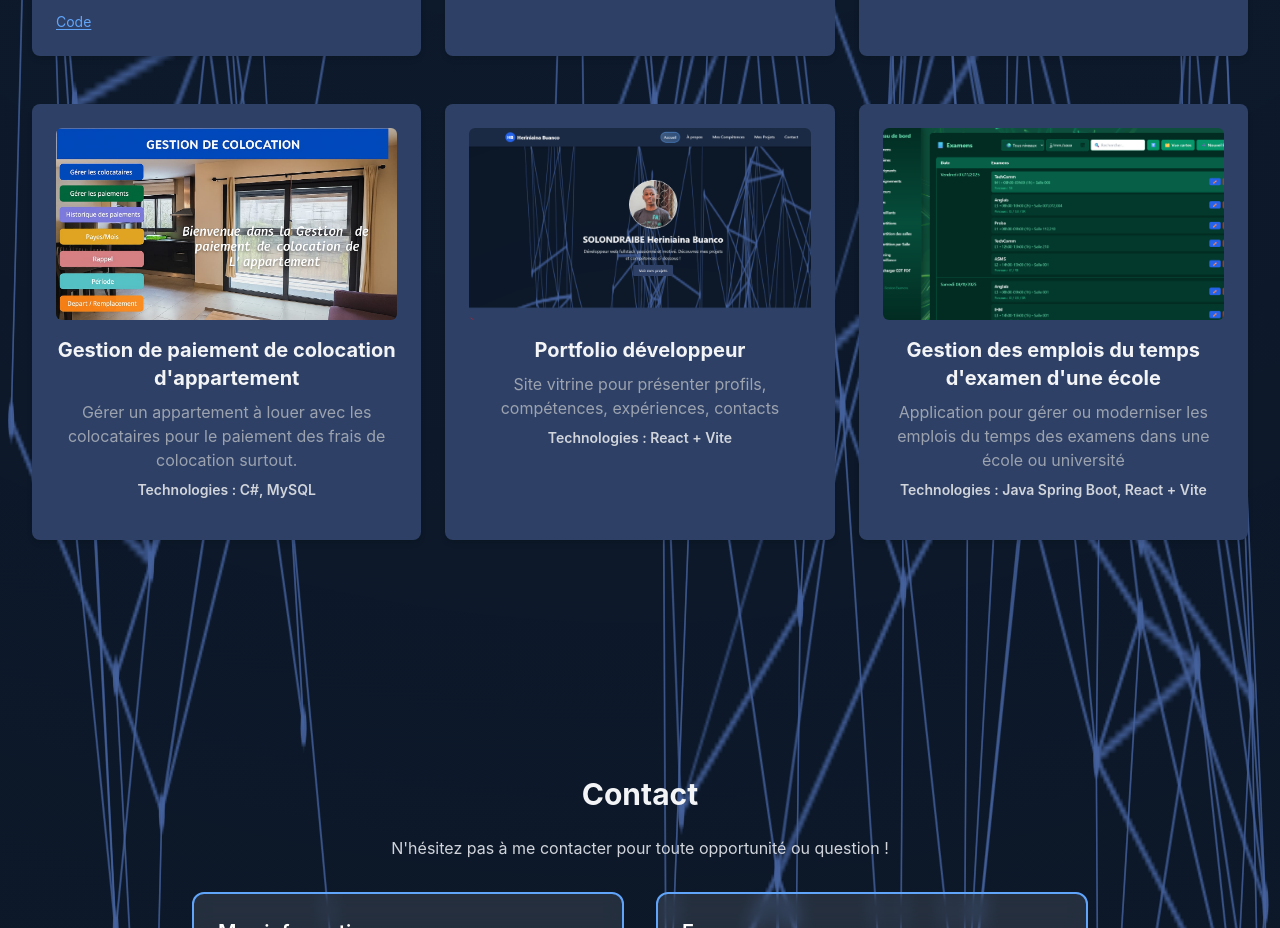
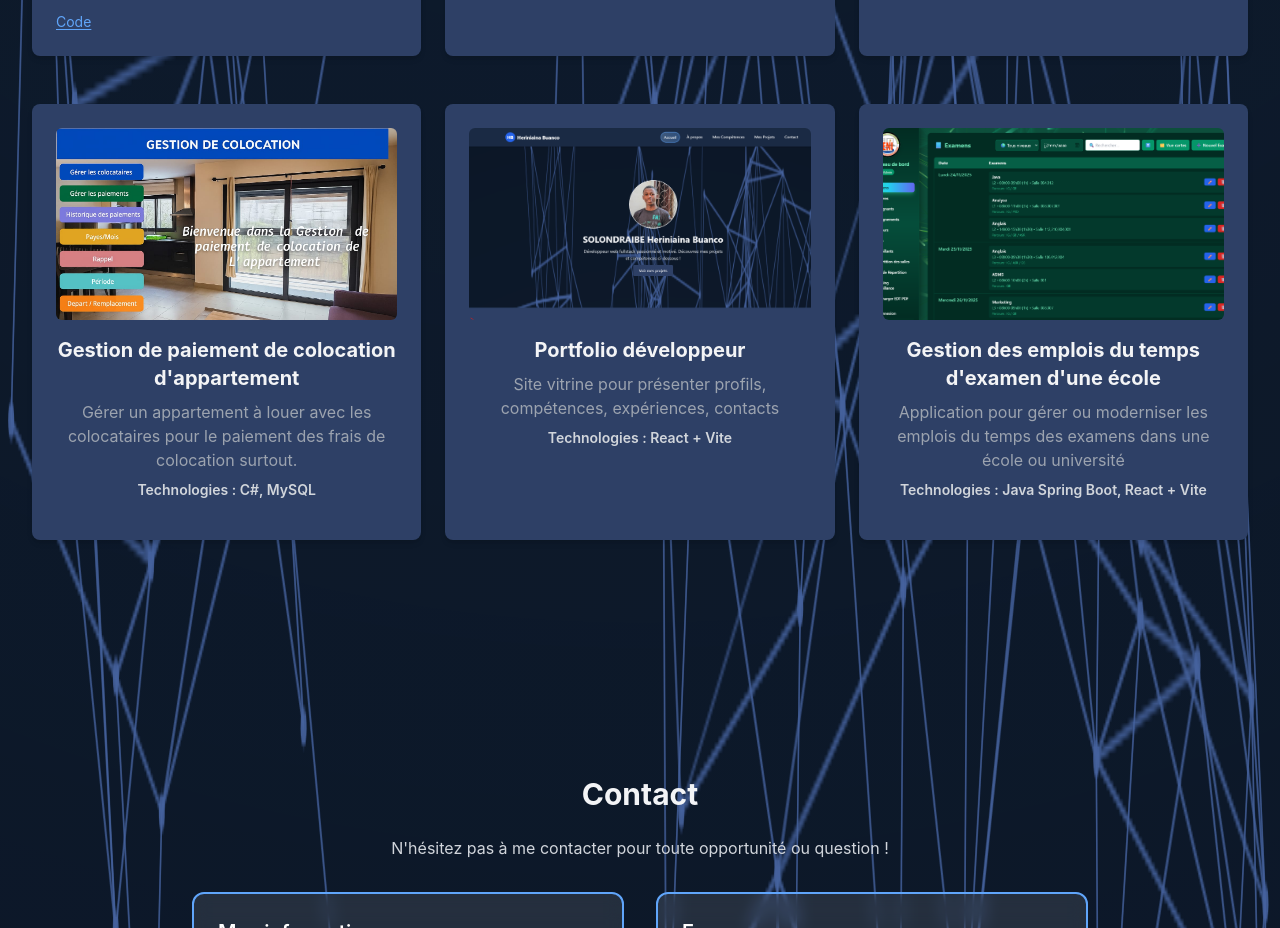
Before and after one commit to jonasman18/hb-portfolio, a React (Vite) app: page / in a window 1280 px wide. Shown: the part 3360-4288 px from the top of the page. Built offline with nearby package versions, Linux system fonts and the light colour scheme.

Commit message:
Portfolio

```diff
--- a/src/pages/Projects.tsx
+++ b/src/pages/Projects.tsx
@@ -37,7 +37,7 @@ const Projects = () => {
       title: 'Gestion des emplois du temps d\'examen d\'une école',
       description: 'Application pour gérer ou moderniser les emplois du temps des examens dans une école ou université ',
       technologies: 'Java Spring Boot, React + Vite',
-      image: '/images/edt.png',
+      image: '/images/affiche.png',
     },
   ];
 
```
Also changed, not shown: public/images/affiche.png (added).
